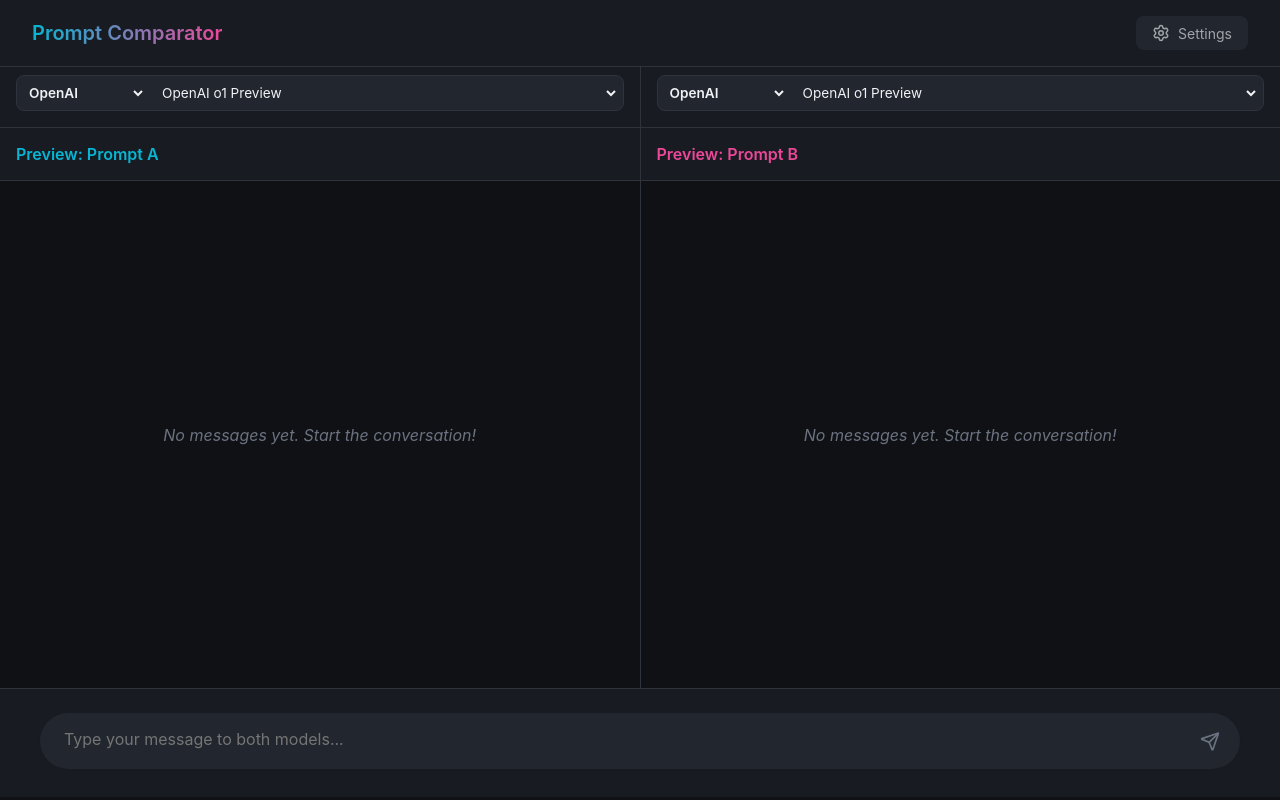
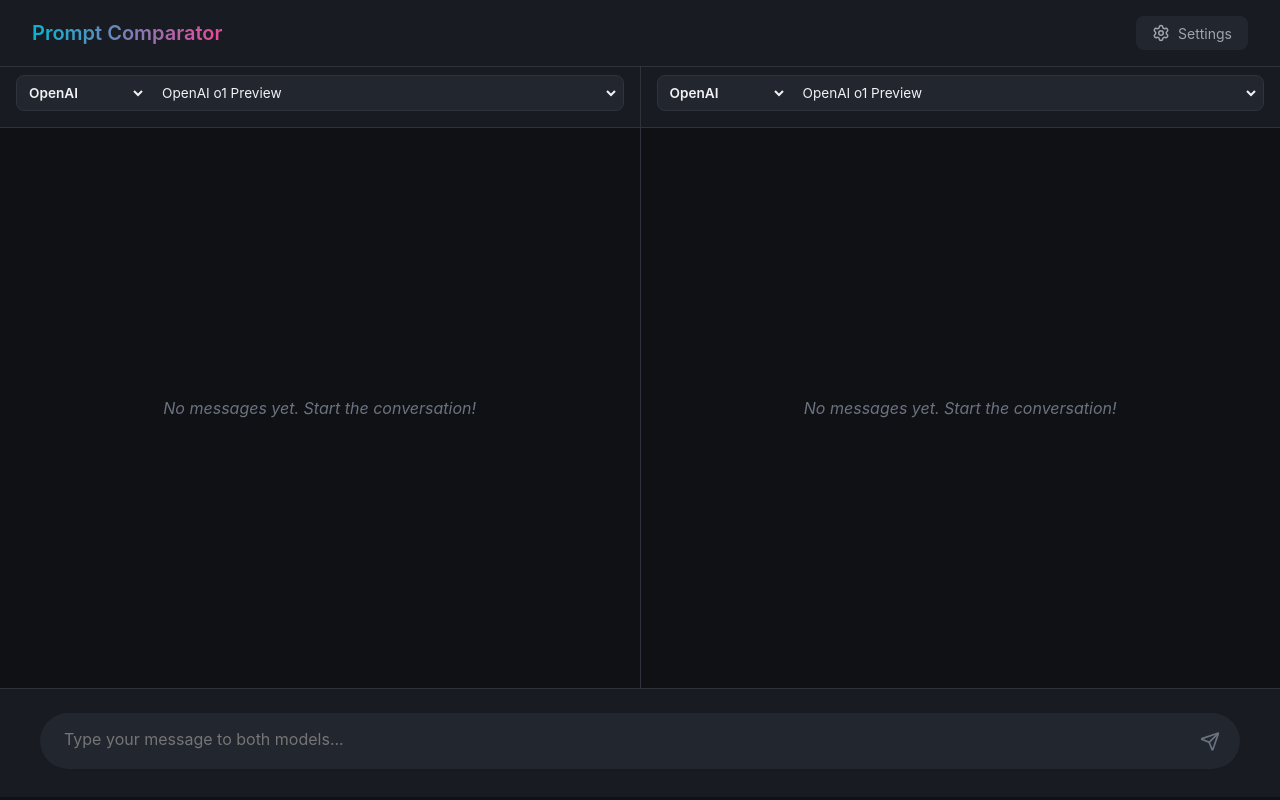
Before and after one commit to Dev-Bluelephant/Prompt-Comparator, a React (Vite) app: page / in a window 1280 px wide. Built offline with nearby package versions, Linux system fonts and the light colour scheme.

Commit message:
Implement independent chat inputs for A/B testing

```diff
--- a/src/App.jsx
+++ b/src/App.jsx
@@ -75,12 +75,14 @@ function App() {
     }
   };
 
-  const handleSendMessage = (content) => {
-    const keyA = getApiKeyForProvider(configA.provider);
-    const keyB = getApiKeyForProvider(configB.provider);
+  const handleSendMessageA = (content) => {
+    const key = getApiKeyForProvider(configA.provider);
+    chatA.sendMessage(content, configA.provider, key, configA.model, settings.systemPromptA);
+  };
 
-    chatA.sendMessage(content, configA.provider, keyA, configA.model, settings.systemPromptA);
-    chatB.sendMessage(content, configB.provider, keyB, configB.model, settings.systemPromptB);
+  const handleSendMessageB = (content) => {
+    const key = getApiKeyForProvider(configB.provider);
+    chatB.sendMessage(content, configB.provider, key, configB.model, settings.systemPromptB);
   };
 
   const handleClear = () => {
@@ -120,7 +122,8 @@ function App() {
         messagesB={chatB.messages}
         isLoadingA={chatA.isLoading}
         isLoadingB={chatB.isLoading}
-        onSendMessage={handleSendMessage}
+        onSendMessageA={handleSendMessageA}
+        onSendMessageB={handleSendMessageB}
         configA={configA}
         configB={configB}
         onConfigAChange={setConfigA}
--- a/src/components/Chat/ChatPane.jsx
+++ b/src/components/Chat/ChatPane.jsx
@@ -18,21 +18,7 @@ const ChatPane = ({ messages, promptVariant, isLoading }) => {
             backgroundColor: 'var(--bg-primary)',
             borderRight: promptVariant === 'A' ? '1px solid var(--border-color)' : 'none'
         }}>
-            <div style={{
-                padding: '1rem',
-                borderBottom: '1px solid var(--border-color)',
-                position: 'sticky',
-                top: 0,
-                backgroundColor: 'var(--bg-secondary)',
-                zIndex: 10,
-                fontWeight: 600,
-                color: promptVariant === 'A' ? 'var(--accent-prompt-a)' : 'var(--accent-prompt-b)',
-                display: 'flex',
-                justifyContent: 'space-between',
-                alignItems: 'center'
-            }}>
-                <span>Preview: Prompt {promptVariant}</span>
-            </div>
+
 
             <div style={{ flex: 1 }}>
                 {messages.length === 0 ? (
```
